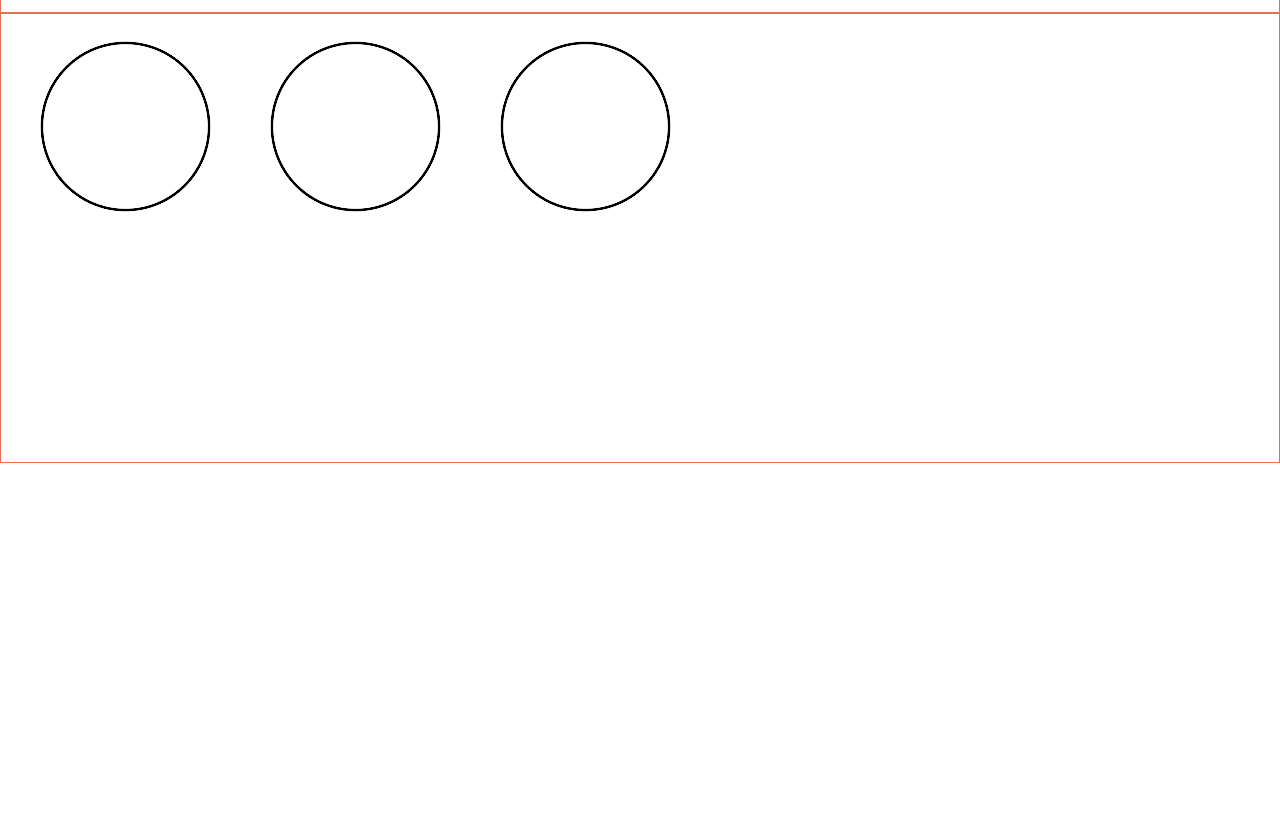
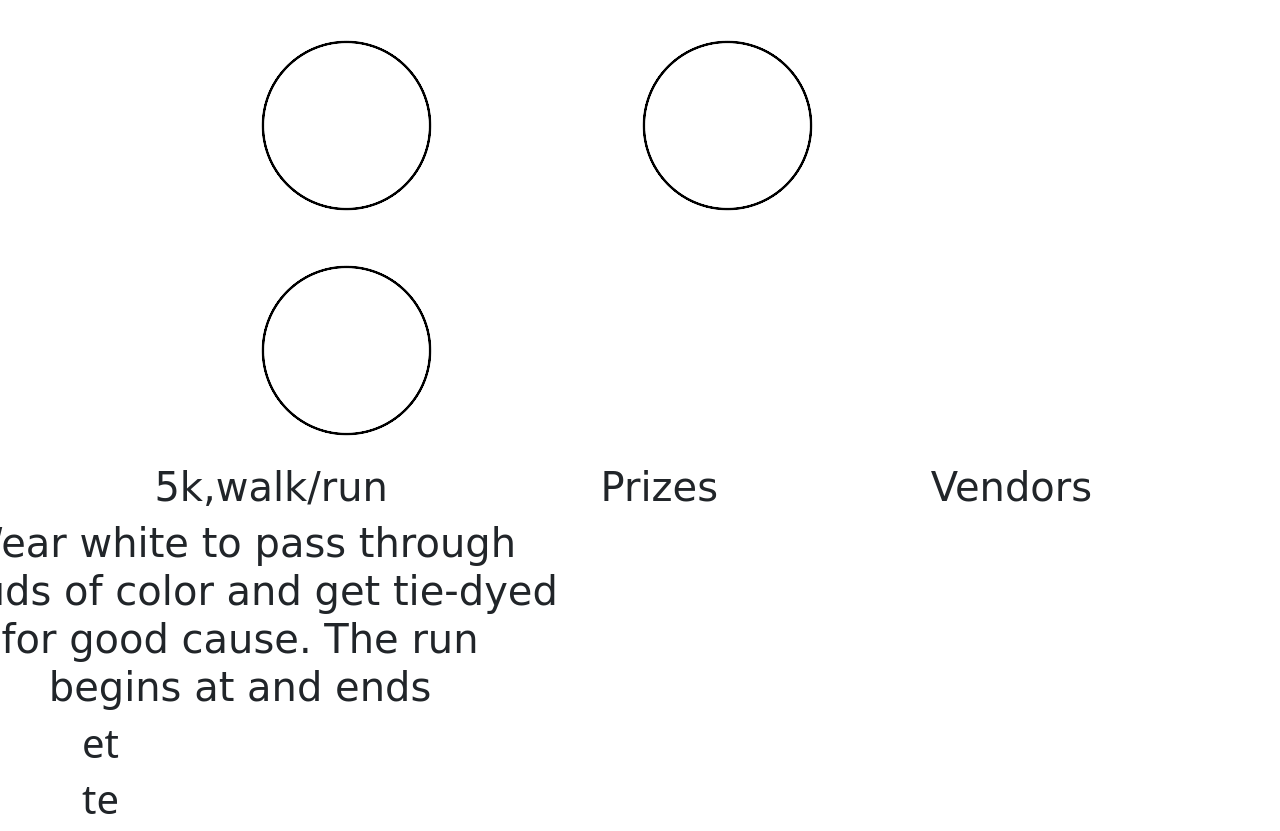
Before and after one commit to AlexRC125/Color-Run, a plain HTML site: page index.html in a window 1280 px wide. Shown: the part 437-1268 px from the top of the page. Before the commit the page ends 900 px from the top, so only its background shows below. Drawn offline with nearby package versions, Linux system fonts and the light colour scheme; a web font is replaced by a local one.

Commit message:
changes12

```diff
--- a/css/styles.css
+++ b/css/styles.css
@@ -2,10 +2,9 @@
     --light-green: #2a9d8f;
     --white: white;
     --blue: blue;
-    --salmon: #e76f51;
+    --salmon: #;
     }
     .container-fluid {
-    color: var(--dark-blue);
     font-size: 20px;
     font-weight: bold;
     min-height: 100vh;
@@ -43,7 +42,7 @@
         text-align: center;
         font-family: 'Happy Monkey', cursive;
         margin: auto;
-        width: 15%;
+        width: 23%;
         border: 4px solid black;
         padding: 10px;
         border-radius: 12px;
@@ -55,5 +54,18 @@
         word-spacing: 10px;
     }
     img{
-        align-items: center;
+        display: ruby-base-container;
+        margin: auto;
+        margin-left: 152px;
 }
+.text{
+    text-align: center;
+    font-family: 'Happy Monkey', cursive;
+    word-spacing: 200px;
+    margin-left: -3%;
+}
+.text1{
+    margin-left: -800px;
+    font-family: 'Happy Monkey', cursive;
+    text-align: center;
+}
--- a/index.html
+++ b/index.html
@@ -15,16 +15,13 @@
 <link href="https://fonts.googleapis.com/css2?family=Luckiest+Guy&display=swap" rel="stylesheet">
 </head>
 <body>
-<div class="container-fluid">
+<div class="container">
 <div class="row tall"><div class="col-sm-12 col-md-12 col-lg-12"><h1 class="Lucky">Boro's</h1>
 <h1 class="Monkey">1st annual</h1>
 <h1 class="Lucky2"> COLOR RUN</h1> <h1 class="Monkey2">REGISTER NOW!</h1>
  <h1 class="Lucky3">05/20/23  2 Robertsville RD  10:00AM</h1></div></div>
-<div class="row tall"><div class="col-sm-12 col-md-12 col-lg-12"> <img src="img/download-removebg-preview.png"> <img src="img/download-removebg-preview.png"> <img src="img/download-removebg-preview.png">
+<div class="row tall"><div class="col-sm-12 col-md-12 col-lg-12">
+     <img src="img/download-removebg-preview.png"> <img src="img/download-removebg-preview.png"> <img src="img/download-removebg-preview.png">
+     <h1 class="text">5k,walk/run Prizes Vendors</h1>
+     <h1 class="text1">Wear white to pass through<br> clouds of color and get tie-dyed<br> for good cause. The run<br> begins at and ends</h1><h1 class="text2">et</h1> <h1 class="text3">te</h1>
     </div>
-
-
-</div>
-<script src="https://cdn.jsdelivr.net/npm/bootstrap@5.3.0-alpha1/dist/js/bootstrap.bundle.min.js" integrity="sha384-w76AqPfDkMBDXo30jS1Sgez6pr3x5MlQ1ZAGC+nuZB+EYdgRZgiwxhTBTkF7CXvN" crossorigin="anonymous"></script>
-</body>
-<span class="dot"></span>
```
